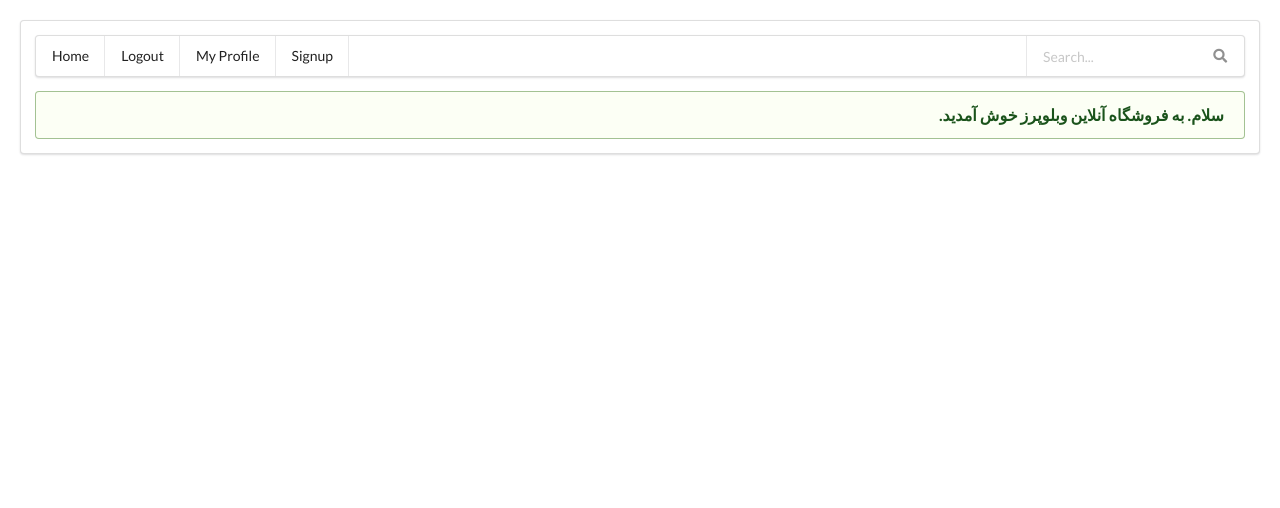
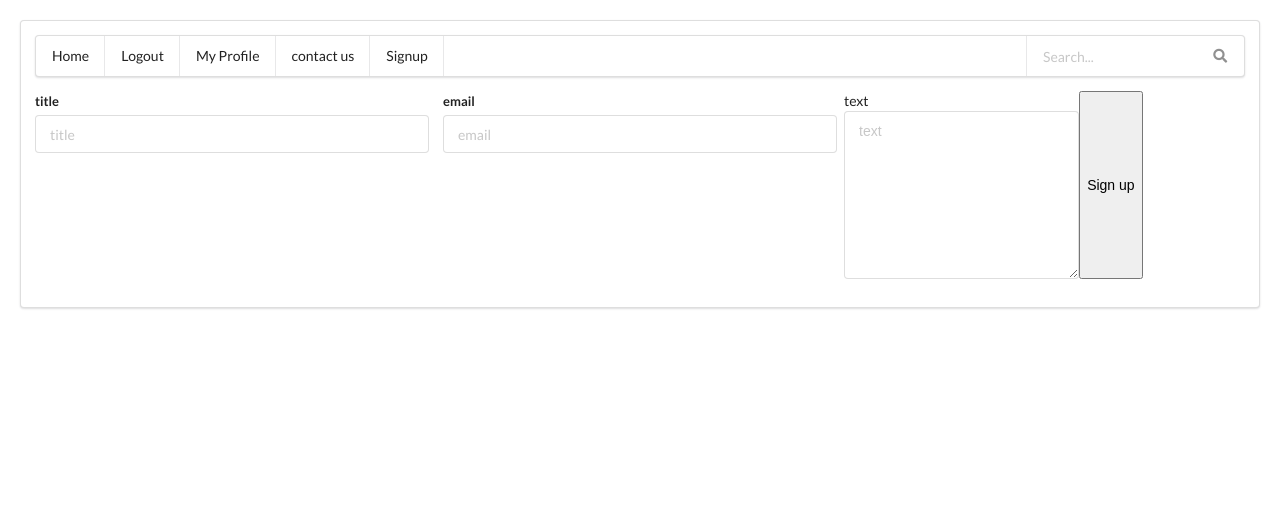
Before and after one commit to salehshoji/webelopers, a Django app: page /contact_us/ in a window 1280 px wide. Shown: the top 508 px of the page. Run offline with Django 3.2, Linux system fonts and the light colour scheme; the visitor is signed in with stand-in values (Sample User, id 1); some libraries are stand-ins or nearby versions.

Commit message:
add contactus feature

```diff
--- a/main/urls.py
+++ b/main/urls.py
@@ -2,8 +2,11 @@ from django.conf.urls import url
 from . import views
 
 urlpatterns = [
-    url('signup/', views.signup_page_view, name='signup-page'),
+    url('signup/',
+        views.signup_page_view,
+        name='signup-page'),
     url('login/', views.login_page_view, name="login-page"),
     url('logout/', views.logout_page_view, name="logout-page"),
+    url('contact_us/', views.contact_us_page_view, name= 'contact-us'),
     url('', views.home_page_view, name='home'),
 ]
--- a/main/views.py
+++ b/main/views.py
@@ -55,3 +55,14 @@ def login_page_view(request):
 def logout_page_view(request):
     logout(request)
     return redirect('home')
+
+
+def contact_us_page_view(request):
+    if request.POST:
+        title = request.POST.get('title')
+        email = request.POST.get('email')
+        text = request.POST.get('text')
+        if len(text) < 10 + len(text) > 250:
+            return render(request, 'main/contactus.html')
+    else:
+        return render(request, 'main/contactus.html')
--- /dev/null
+++ b/templates/main/contactus.html
@@ -0,0 +1,42 @@
+<!DOCTYPE html>
+<html lang="en">
+<head>
+    <meta charset="UTF-8">
+    <title>Signup</title>
+    {% include 'main/head.html' %}
+</head>
+<body>
+
+<div class="ui segment" style="margin: 20px">
+
+    {% include 'main/navbar.html' %}
+
+    <div class="ui form">
+        <form action="{% url 'contact-us' %}"  method="post" id=”contact_us_form” class="three fields">
+            {% csrf_token %}
+            <div class="field">
+                <label>title</label>
+                <input name=”title” type="text" placeholder="title">
+            </div>
+            <div class="field">
+                <label>email</label>
+                <input name="email" type="text" placeholder="email">
+            </div>
+            <div class="text">
+                    <label>text</label>
+                <textarea name="text" type="text" placeholder="text"></textarea>
+            </div>
+            <button type="submit" value="send" name="send">Sign up</button>
+        </form>
+
+    </div>
+    <div id="errors">
+    {% for message in messages %}
+        {{ message }}
+    {% endfor %}
+    </div>
+
+
+</div>
+</body>
+</html>
--- a/templates/main/navbar.html
+++ b/templates/main/navbar.html
@@ -3,7 +3,7 @@
         Home
     </a>
     {% if not user.is_authenticated %}
-    <a class="item" id="login" href="{% url 'login-page'    %}">
+    <a class="item" id="login" href="{% url 'login-page' %}">
         Login
     </a>
     {% else %}
@@ -12,6 +12,9 @@
     </a>
     <a class="item" id="panel" href="{% url 'profile-page' %}">
         My Profile
+    </a>
+    <a class="item" id="contact_us" href="{% url 'contact-us' %}">
+        contact us
     </a>
     {% endif %}
     <a class="item" id="register" href="{% url 'signup-page' %}">
```
